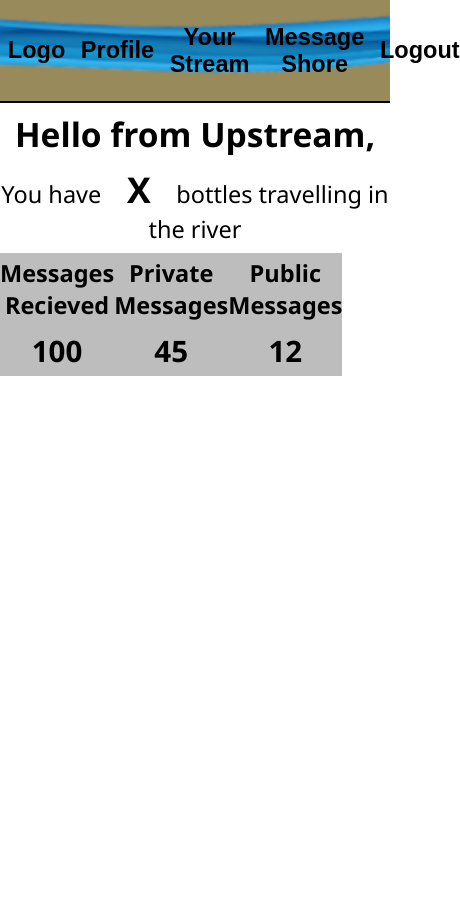
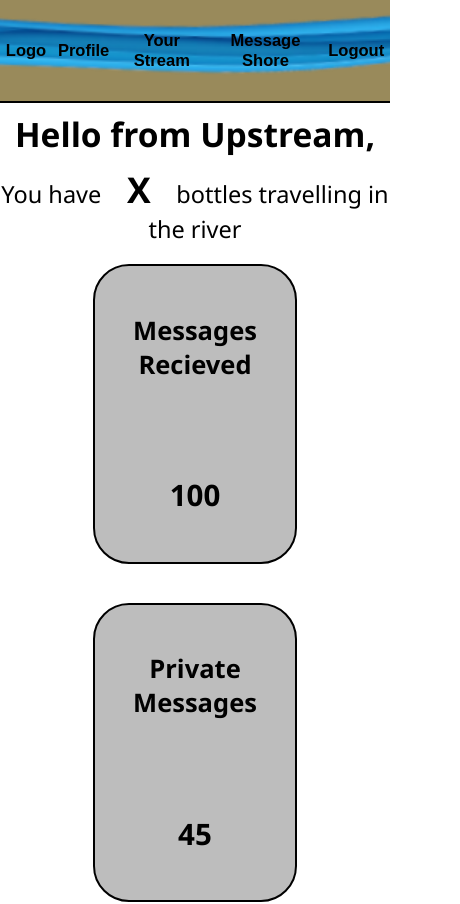
Before and after one commit to DannyHayek/time-capsule-client, a React (Create React App) app: page /profile in a window 390 px wide. Shown: the top 904 px of the page, 460 px wide, since content can reach past the window. Before the commit the page ends 844 px from the top, so only its background shows below. Built offline with nearby package versions, Linux system fonts and the light colour scheme.

Commit message:
Improved styling and layout for stat cards in profile page with responsiveness

```diff
--- a/src/pages/Profile/Profile.css
+++ b/src/pages/Profile/Profile.css
@@ -7,7 +7,6 @@
 .profile-subtitle {
     font-size: calc(22px + 0.390625vw);
     font-weight: normal;
-    margin-bottom: 2%;
 }
 
 .number-messages {
@@ -18,18 +17,30 @@
 
 .stat-card {
     background-color: #BDBDBD;
+    margin: 5%;
+    border: 2px solid black;
+    width: 20%;
+    border-radius: 36px;
+    height: 35dvh;
+    justify-content: space-around;
+    min-width: 200px;
 }
 
 .stat-cards-section {
-    width: 80%;
+    width: 100%;
+    height: 80%;
+    justify-content: center;
+    flex-wrap: wrap;
+    flex-basis: 1;
 }
 
 .stat-card-title {
-    font-size: calc(22px + 0.390625vw);
-    padding: 4% 0;
+    font-size: calc(24px + 0.390625vw);
+    padding: 0% 0;
+    text-wrap: wrap;
 }
 
 .stat-card-num {
     font-size: calc(28px + 0.390625vw);
-    padding: 4% 0;
+    padding: 0% 0;
 }
--- a/src/pages/global.css
+++ b/src/pages/global.css
@@ -88,3 +88,10 @@
     text-decoration: underline;
     cursor: pointer;
 }
+
+@media (max-width:600px) {
+    .navBtn {
+        font-size: calc(15px + 0.390625vw);
+        margin: 1.5%;
+    }
+}
```
